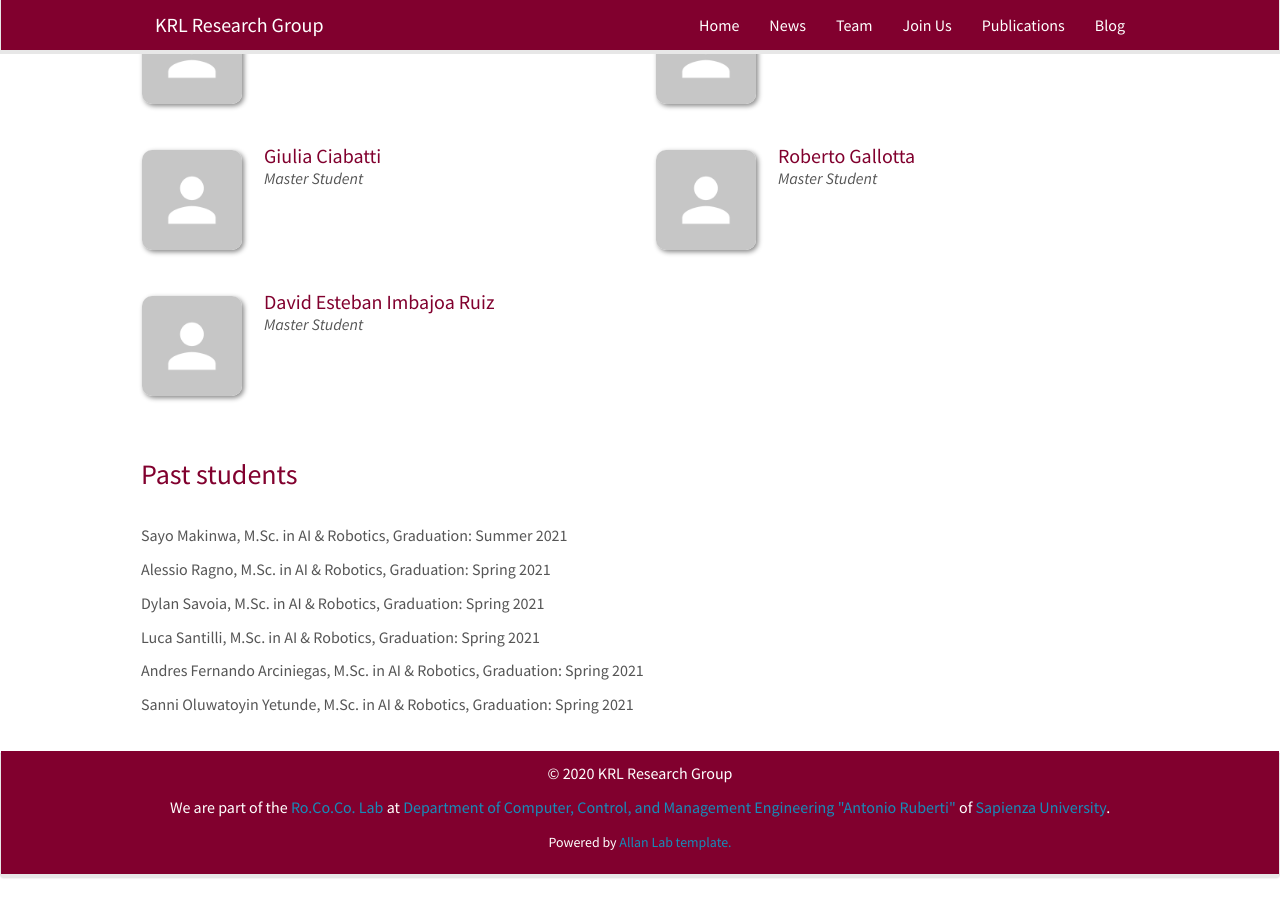
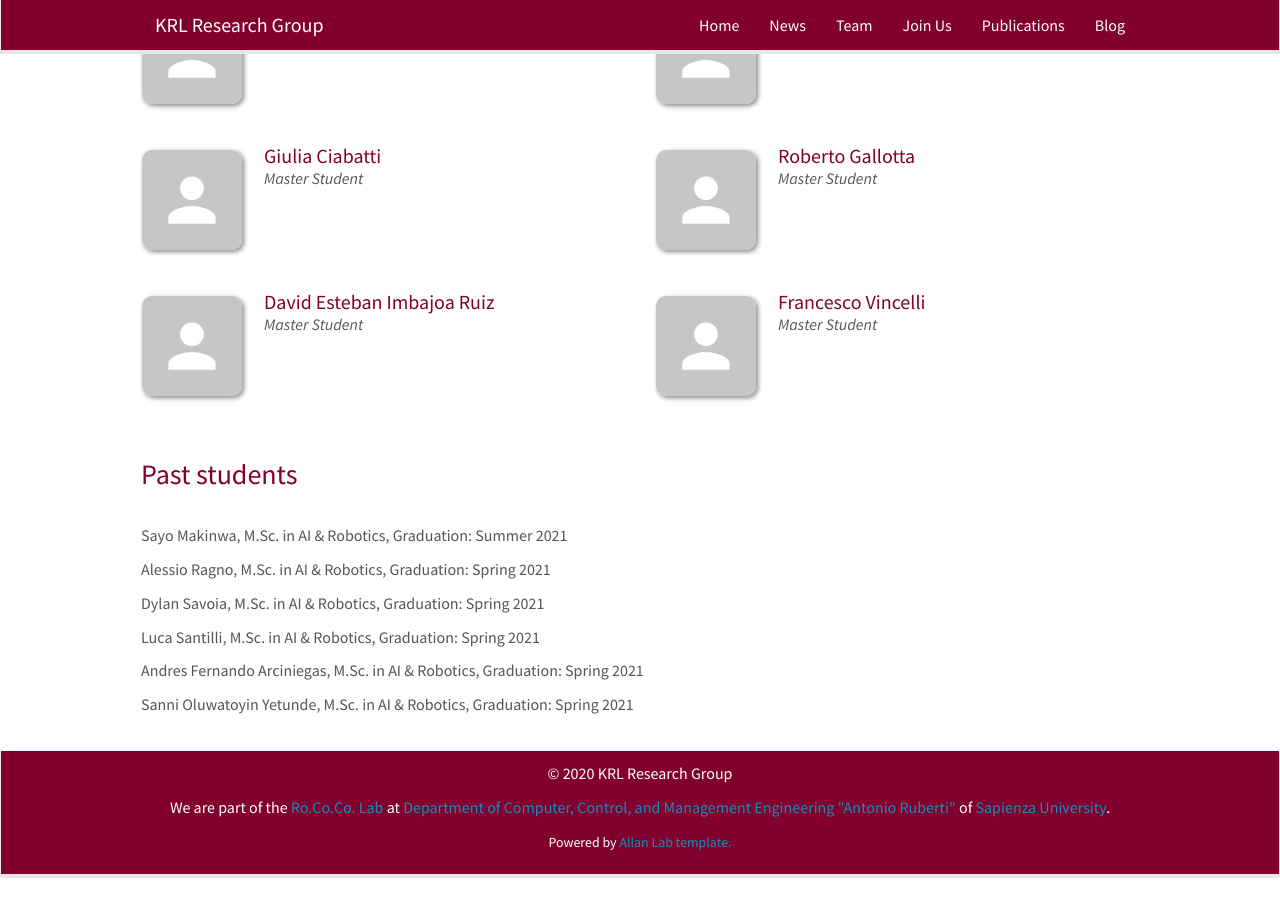
Before and after one commit to KRLGroup/krlgroup.github.io, a Jekyll site: the page built from _pages/team.md, in a window 1280 px wide and 900 px high, scrolled down 1342 px. Built offline with Jekyll 4.4.1, drawn with Linux system fonts in a browser that asks for light colours; nearby versions of some CDN libraries.

Commit message:
added Vincelli to master students

```diff
--- a/_data/msc.yml
+++ b/_data/msc.yml
@@ -87,3 +87,13 @@
   linkedin:
   twitter:
   github:
+
+- name: Francesco Vincelli
+  photo: no_avatar.jpg
+  info: Master Student
+  email:
+  bio:
+  webpage:
+  linkedin:
+  twitter:
+  github:
```
